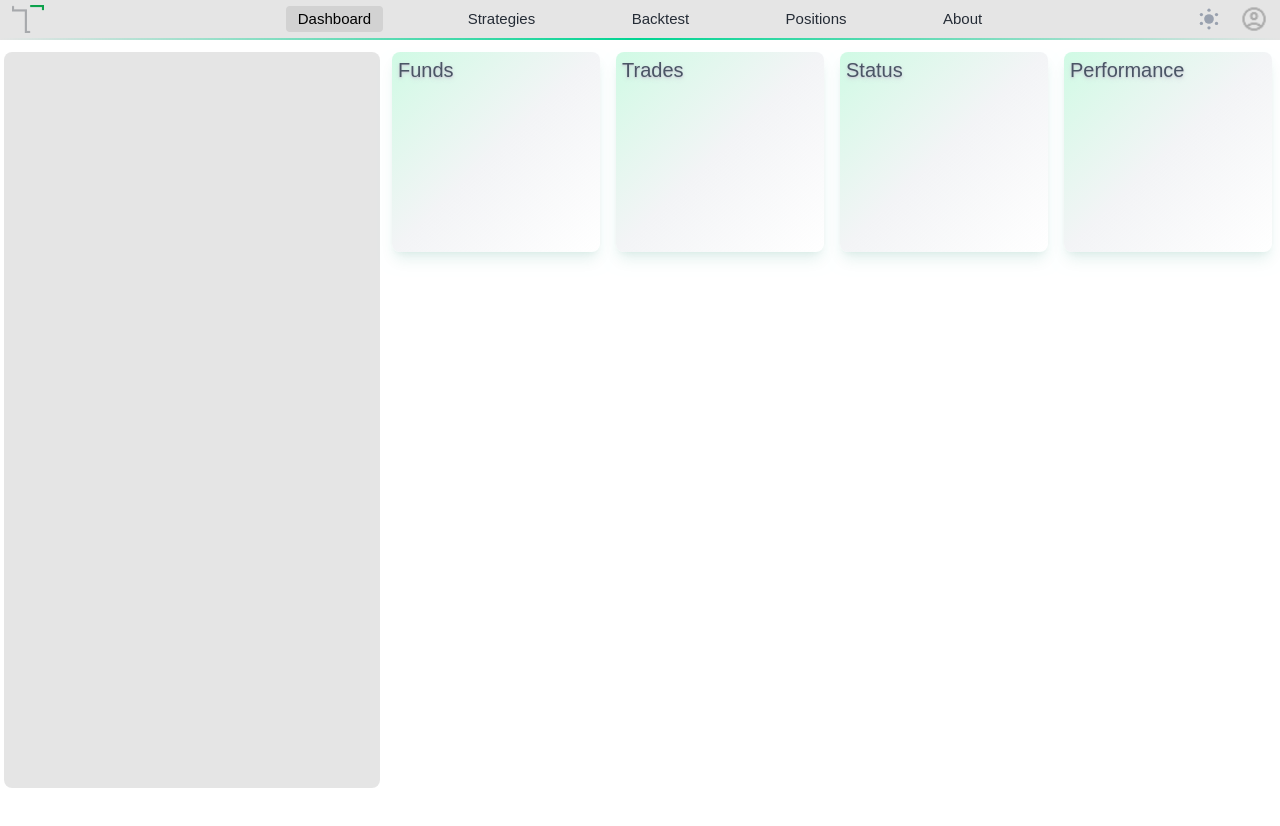
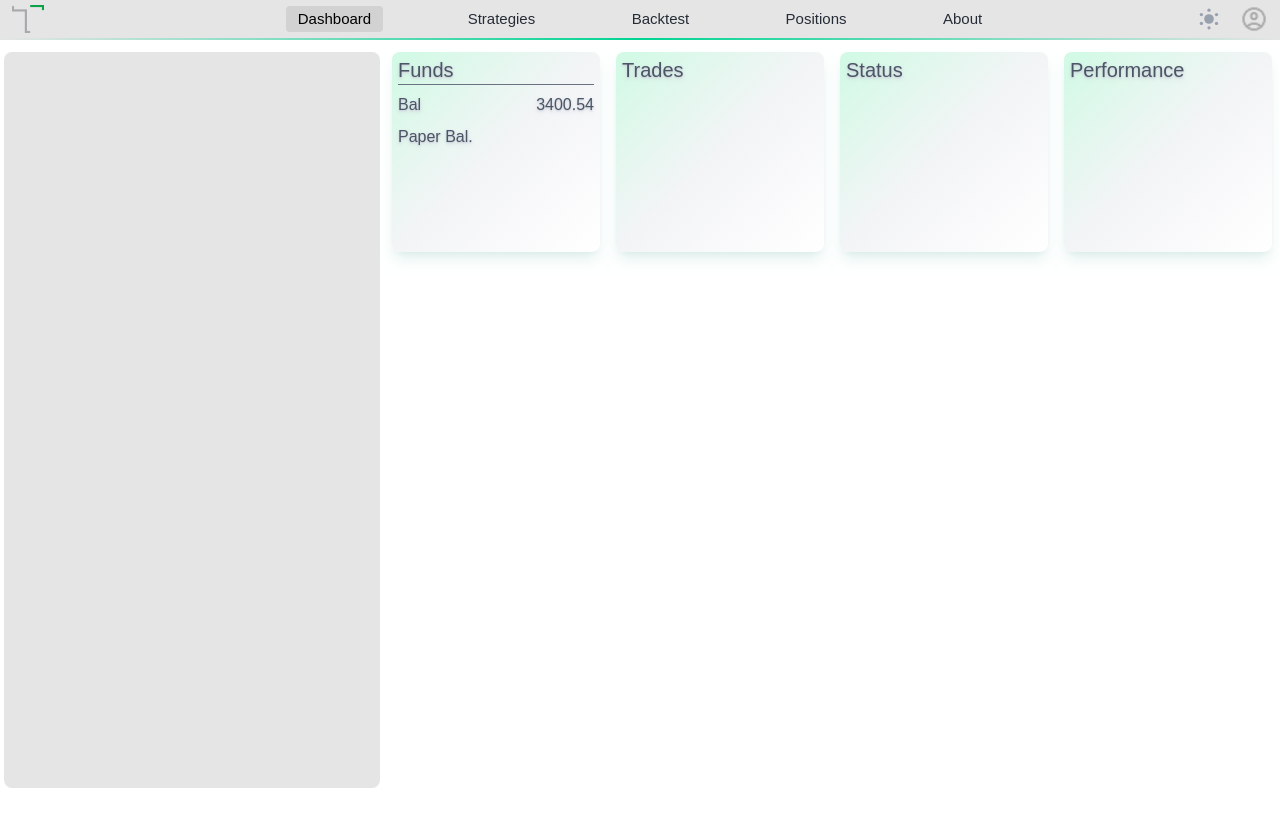
Before and after one commit to ASHISHX07/VENN-FE, a React (Vite) app: page / in a window 1280 px wide. Shown: the top 826 px of the page. Built offline with nearby package versions, Linux system fonts and the light colour scheme.

Commit message:
minor UI change in InfoLayout

```diff
--- a/src/layouts/InfoLayout.jsx
+++ b/src/layouts/InfoLayout.jsx
@@ -1,19 +1,49 @@
 import React from "react";
+import { useState } from "react";
 
 function InfoLayout() {
+	const [current, currentUpdater] = useState();
+
+	let price = 3400.54
+
 	return (
 		<div className="@container w-full h-auto grid sm:grid-cols-1 md:grid-cols-2 lg:grid-cols-4">
 			<div className="flex relative justify-center items-center-safe p-2 max-w-full w-auto h-auto box-border">
 				<div className="relative flex-col box-border p-1 px-1.5 w-full h-50 justify-center items-center bg-linear-to-tl from-transparent via-gray-100 to-emerald-100 dark:via-gray-900 dark:to-emerald-900 shadow-emerald-700 dark:shadow-emerald-300 shadow-lg/10 rounded-lg transition-colors duration-300">
-					<div className="relative align-top text-gray-600 dark:text-gray-300 text-shadow-gray-300/80 dark:text-shadow-gray-900/80 text-shadow-md max-sm:text-sm md:text-lg lg:text-xl transition-all duration-300">Funds</div>
-					<div className="grid grid-cols-2 w-full h-fit">
+					<div className="relative align-top text-gray-600 dark:text-gray-300 text-shadow-gray-300/80 dark:text-shadow-gray-900/80 text-shadow-md max-sm:text-sm md:text-lg lg:text-xl transition-all duration-300 border-b border-gray-500">Funds</div>
+					<div className="w-full h-2"></div>
+					<div className="grid grid-cols-2 w-full h-fit gap-2">
+						<div className="flex w-full h-6 text-gray-600 dark:text-gray-300 text-shadow-gray-300/80 dark:text-shadow-gray-900/80 text-shadow-md transition-all duration-300">
+							Bal
+						</div>
+						<div className="flex w-full h-6 relative justify-end text-md text-gray-600 dark:text-gray-300 text-shadow-gray-300/80 dark:text-shadow-gray-900/80 text-shadow-md transition-all duration-300">
+							{price}
+						</div>
+						<div className="flex w-full h-6 text-gray-600 dark:text-gray-300 text-shadow-gray-300/80 dark:text-shadow-gray-900/80 text-shadow-md transition-all duration-300">
+							Paper Bal.
+						</div>
+						<div className="flex w-full h-6 relative text-gray-600 dark:text-gray-300 text-shadow-gray-300/80 dark:text-shadow-gray-900/80 text-shadow-md transition-all duration-300">
 
+						</div>
+						<div className="flex w-full h-6 text-gray-600 dark:text-gray-300 text-shadow-gray-300/80 dark:text-shadow-gray-900/80 text-shadow-md transition-all duration-300">
+
+						</div>
+						<div className="flex w-full h-6 relative text-gray-600 dark:text-gray-300 text-shadow-gray-300/80 dark:text-shadow-gray-900/80 text-shadow-md transition-all duration-300">
+
+						</div>
+						<div className="flex w-full h-6 text-gray-600 dark:text-gray-300 text-shadow-gray-300/80 dark:text-shadow-gray-900/80 text-shadow-md transition-all duration-300">
+
+						</div>
+						<div className="flex w-full h-6 relative text-gray-600 dark:text-gray-300 text-shadow-gray-300/80 dark:text-shadow-gray-900/80 text-shadow-md transition-all duration-300">
+
+						</div>
 					</div>
 				</div>
 			</div>
 			<div className="flex relative justify-center items-center-safe p-2 max-w-full w-auto h-auto box-border">
 				<div className="relative flex-col box-border p-1 px-1.5 w-full h-50 justify-center items-center bg-linear-to-tl from-transparent via-gray-100 to-emerald-100 dark:via-gray-900 dark:to-emerald-900 shadow-emerald-700 dark:shadow-emerald-300 shadow-lg/10 rounded-lg transition-colors duration-300">
 					<div className="relative align-top text-gray-600 dark:text-gray-300 text-shadow-gray-300/80 dark:text-shadow-gray-900/80 text-shadow-md max-sm:text-sm md:text-lg lg:text-xl transition-all duration-300">Trades</div>
+					<div className="w-full h-2"></div>
 					<div className="grid grid-cols-2 w-full h-fit">
 
 					</div>
@@ -22,6 +52,7 @@ function InfoLayout() {
 			<div className="flex relative justify-center items-center-safe p-2 max-w-full w-auto h-auto box-border">
 				<div className="relative flex-col box-border p-1 px-1.5 w-full h-50 justify-center items-center bg-linear-to-tl from-transparent via-gray-100 to-emerald-100 dark:via-gray-900 dark:to-emerald-900 shadow-emerald-700 dark:shadow-emerald-300 shadow-lg/10 rounded-lg transition-colors duration-300">
 					<div className="relative align-top text-gray-600 dark:text-gray-300 text-shadow-gray-300/80 dark:text-shadow-gray-900/80 text-shadow-md max-sm:text-sm md:text-lg lg:text-xl transition-all duration-300">Status</div>
+					<div className="w-full h-2"></div>
 					<div className="grid grid-cols-2 w-full h-fit">
 
 					</div>
@@ -30,6 +61,7 @@ function InfoLayout() {
 			<div className="flex relative justify-center items-center-safe p-2 max-w-full w-auto h-auto box-border">
 				<div className="relative flex-col box-border p-1 px-1.5 w-full h-50 justify-center items-center bg-linear-to-tl from-transparent via-gray-100 to-emerald-100 dark:via-gray-900 dark:to-emerald-900 shadow-emerald-700 dark:shadow-emerald-300 shadow-lg/10 rounded-lg transition-colors duration-300">
 					<div className="relative align-top text-gray-600 dark:text-gray-300 text-shadow-gray-300/80 dark:text-shadow-gray-900/80 text-shadow-md max-sm:text-sm md:text-lg lg:text-xl transition-all duration-300">Performance</div>
+					<div className="w-full h-2"></div>
 					<div className="grid grid-cols-2 w-full h-fit">
 
 					</div>
--- a/src/pages/Home.jsx
+++ b/src/pages/Home.jsx
@@ -9,7 +9,7 @@ const Home = () => {
       <div className="sm:w-full md:w-[30%] h-full max-sm:relative md:fixed">
         <StrategiesSideBar />
       </div>
-      <div className="sm:w-full md:w-[30%] h-full max-sm:hidden md:relative"></div>
+      <div className="sm:w-full md:w-[30%] h-full max-sm:hidden"></div>
       <div className="sm:w-full md:w-[70%] h-full flex">
         <InfoLayout />
       </div>
```
